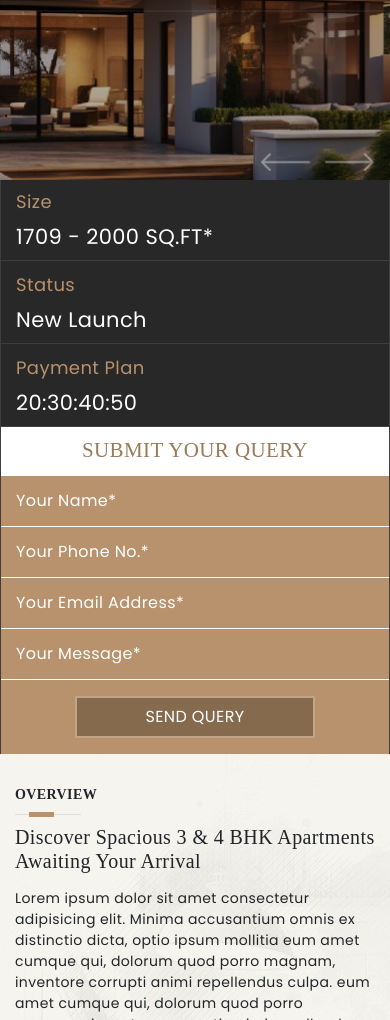
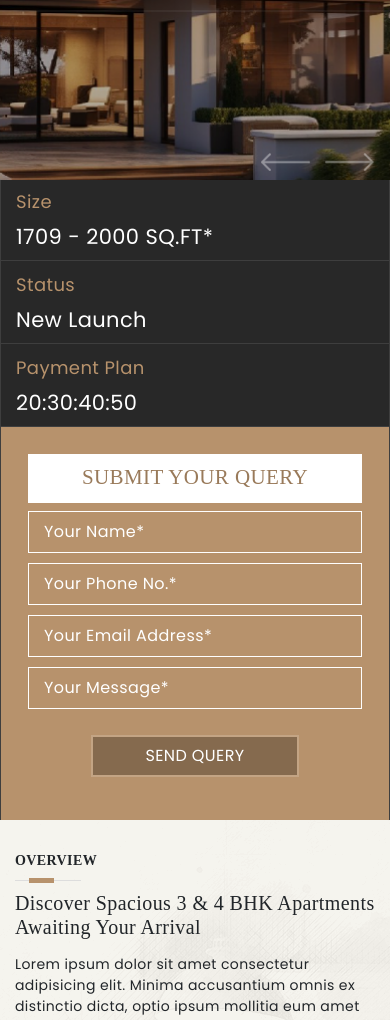
Before and after one commit to techgtf/bp-layout-4, a plain HTML site: page index.html in a window 390 px wide. Shown: the part 461-1481 px from the top of the page. Drawn offline with Linux system fonts and the light colour scheme; a web font is replaced by a local one.

Commit message:
from update

```diff
--- a/css/style.css
+++ b/css/style.css
@@ -346,8 +346,9 @@ button {cursor: pointer;background: var(--primary);color: var(--white);}
   .key-highlights {flex-wrap: wrap;padding-top: 8px;}
   .key-highlights .points,
   .key-highlights .banner-form {width: 100%;max-width: 100%;background: var(--black);}
-  .key-highlights .banner-form{background: var(--primary);}
-  .banner-form input{border-color: #fff;}
+  .key-highlights .banner-form{background: var(--primary);padding: 27px;}
+  .banner-form .heading{margin-bottom: 8px;}
+  .banner-form input{border: 1px solid #fff;margin-bottom: 10px;padding: 8px 15px;}
   .key-highlights .points .item {padding: 0 15px 10px 15px;}
 
   .book-a-visit.active {bottom: 48px;left: 5px;right: 5px;border-radius: 0;padding: 10px;}
```
